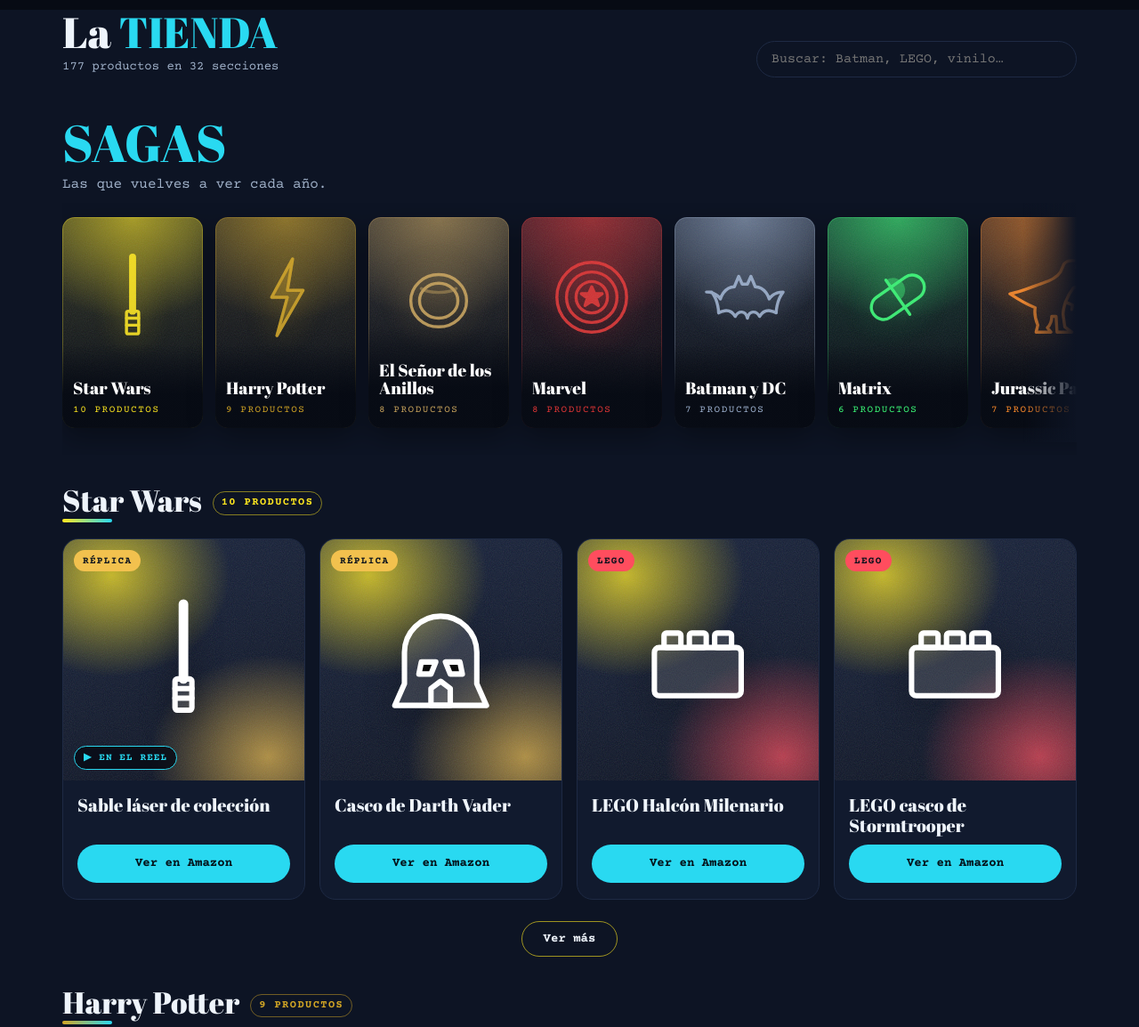
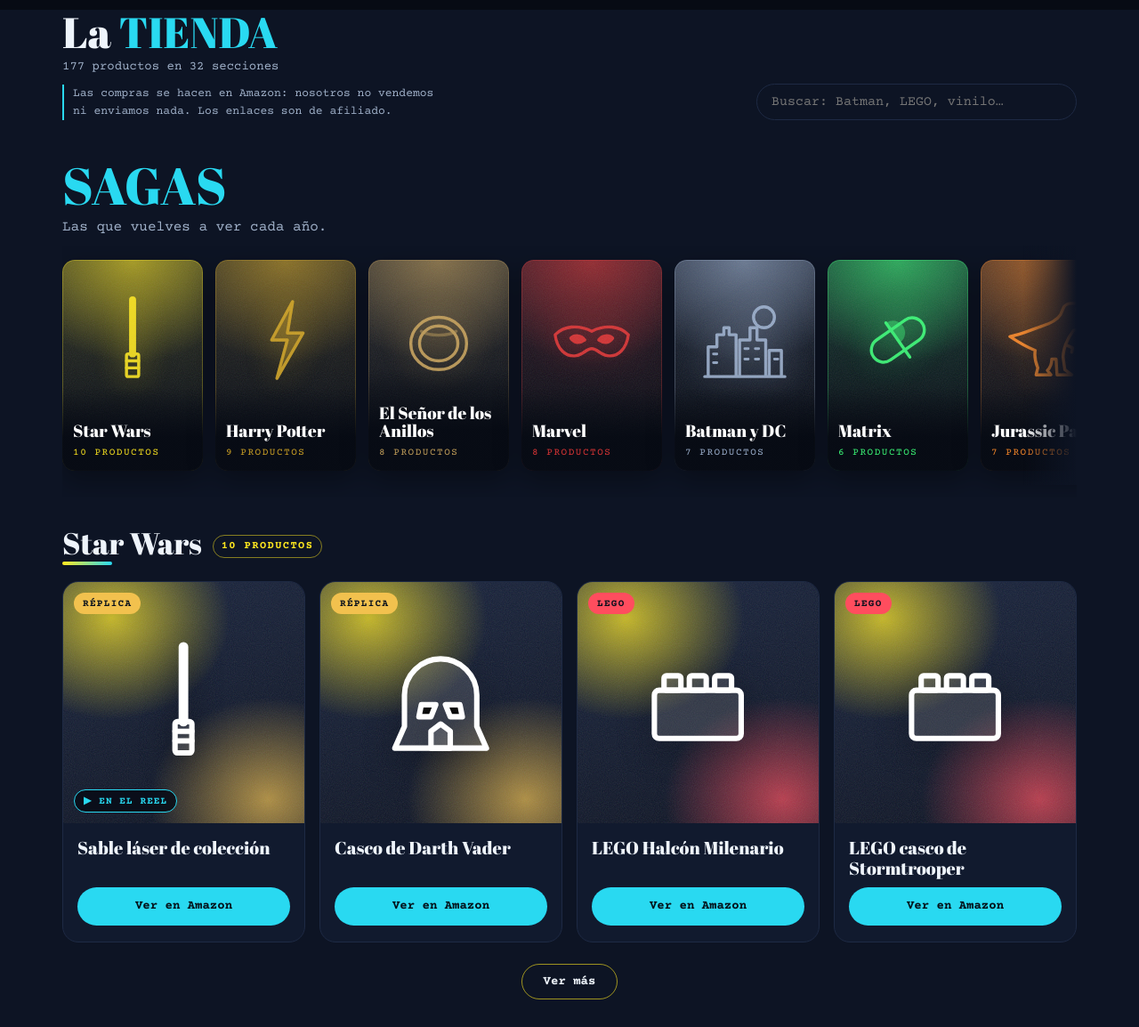
Before and after one commit to celuloidewebs/tienda, a plain HTML site: page index.html in a window 1280 px wide. Shown: the part 1379-2533 px from the top of the page at 89% size. Drawn offline with nearby package versions, Linux system fonts and the light colour scheme; a web font is replaced by a local one.

Commit message:
Letras propias, emblemas genéricos y avisos de marcas y compra
Co-Authored-By: Claude Opus 5.5 <noreply@anthropic.com>

```diff
--- a/index.html
+++ b/index.html
@@ -9,9 +9,13 @@
 <link rel="icon" type="image/png" sizes="512x512" href="icono-512.png?v=2">
 <link rel="apple-touch-icon" href="apple-touch-icon.png?v=2">
 <meta name="theme-color" content="#070b14">
-<link rel="preconnect" href="https://fonts.googleapis.com">
-<link rel="preconnect" href="https://fonts.gstatic.com" crossorigin>
-<link href="https://fonts.googleapis.com/css2?family=Abril+Fatface&family=Courier+Prime:wght@400;700&family=Dela+Gothic+One&display=swap" rel="stylesheet">
+<style>
+/* Letras servidas desde esta web (sin Google): licencia en fuentes/LICENCIA.txt */
+@font-face{font-family:"Abril Fatface";src:url("fuentes/AbrilFatface-Regular.ttf") format("truetype");font-weight:400;font-display:swap}
+@font-face{font-family:"Courier Prime";src:url("fuentes/CourierPrime-Regular.ttf") format("truetype");font-weight:400;font-display:swap}
+@font-face{font-family:"Courier Prime";src:url("fuentes/CourierPrime-Bold.ttf") format("truetype");font-weight:700;font-display:swap}
+</style>
+<link rel="preload" href="fuentes/AbrilFatface-Regular.ttf" as="font" type="font/ttf" crossorigin>
 <style>
 /* ============================================================
    CONFIGURACIÓN — lo único que hay que tocar
@@ -67,6 +71,7 @@ header.top{
   font-family:"Dela Gothic One",sans-serif;color:var(--cian);
   text-decoration:none;font-size:20px;letter-spacing:.02em;line-height:.95;
 }
+.marca img{display:block;height:auto}
 .marca small{display:block;font-size:11px;letter-spacing:.3em;color:var(--suave);font-family:"Courier Prime",monospace;margin-top:4px}
 .top nav{display:flex;gap:22px;font-size:14px}
 .top nav a{text-decoration:none;color:var(--suave)}
@@ -295,6 +300,7 @@ section{padding:70px 0}
 #resultados{display:none}
 #resultados .grid{margin-top:0}
 .cuenta{color:var(--suave);font-size:14px;margin-top:4px}
+.nota-compra{color:var(--suave);font-size:13px;margin-top:8px;padding-left:10px;border-left:2px solid var(--cian);max-width:520px}
 
 
 /* ============ Cajas de producto ============ */
@@ -439,7 +445,7 @@ footer .marca{font-size:18px}
 
 <header class="top">
   <div class="wrap">
-    <a class="marca" href="#">CELULOIDE<br>CINEMA<small>LA TIENDA</small></a>
+    <a class="marca" href="#"><img src="logo.png" alt="Celuloide Cinema" width="110" height="35"><small>LA TIENDA</small></a>
     <nav>
       <a class="red" href="https://www.instagram.com/celuloidecinema" target="_blank" rel="noopener" aria-label="Instagram"><svg viewBox="0 0 24 24" fill="none" stroke="currentColor" stroke-width="2" aria-hidden="true"><rect x="3" y="3" width="18" height="18" rx="5"/><circle cx="12" cy="12" r="4"/><circle cx="17.5" cy="6.5" r="1.2" fill="currentColor" stroke="none"/></svg><span>Instagram</span></a>
       <a class="red" href="https://www.youtube.com/@celuloidecinema" target="_blank" rel="noopener" aria-label="YouTube"><svg viewBox="0 0 24 24" fill="none" stroke="currentColor" stroke-width="2" aria-hidden="true"><rect x="2" y="5" width="20" height="14" rx="4"/><path d="M10 9l5 3-5 3z" fill="currentColor"/></svg><span>YouTube</span></a>
@@ -502,6 +508,7 @@ footer .marca{font-size:18px}
       <div>
         <h2>La <em>tienda</em></h2>
         <p class="cuenta" id="cuenta"></p>
+        <p class="nota-compra">Las compras se hacen en Amazon: nosotros no vendemos ni enviamos nada. Los enlaces son de afiliado.</p>
       </div>
       <input class="buscar" id="buscar" type="search" placeholder="Buscar: Batman, LEGO, vinilo…" aria-label="Buscar productos">
     </div>
@@ -521,9 +528,11 @@ footer .marca{font-size:18px}
 
 <footer>
   <div class="wrap">
-    <div class="marca">CELULOIDE CINEMA</div>
+    <div class="marca"><img src="logo.png" alt="Celuloide Cinema" width="140" height="45"></div>
     <p class="aviso"><b>Como Afiliado de Amazon, obtengo ingresos por las compras adscritas que cumplen los requisitos aplicables.</b>
       Los enlaces de esta página llevan a Amazon; si compras a través de ellos, a ti no te cuesta más y ayudas a que sigamos haciendo vídeos.</p>
+    <p class="aviso">Star Wars, Harry Potter, Marvel, DC y el resto de nombres de películas, series, personajes y marcas que aparecen aquí pertenecen a sus dueños. Celuloide Cinema no tiene relación con ellos ni con sus fabricantes. Los dibujos son ilustraciones propias y no son fotos de los productos.</p>
+    <p class="aviso">Esta web no usa cookies ni mide tus visitas. Amazon puede usar las suyas cuando entras en su web desde un enlace.</p>
     <p>© <span id="anio"></span> Celuloide Cinema</p>
   </div>
 </footer>
@@ -592,12 +601,13 @@ const OBJETOS = {
   idolo:`<g fill="#ffd400"><circle cx="50" cy="28" r="17"/><path d="M33 46h34l6 38H27z"/><path d="M24 84h52v8H24z"/></g><circle cx="44" cy="26" r="2.5" fill="#0b0b0b"/><circle cx="56" cy="26" r="2.5" fill="#0b0b0b"/>`,
   mochila:`<rect x="24" y="12" width="52" height="76" rx="8" fill="#c9d2dc"/><rect x="34" y="26" width="32" height="20" rx="3"/><path d="M40 60h20M40 70h20"/><path d="M76 44h12v34H76" fill="none"/><circle cx="56" cy="36" r="3" fill="#ff3b4e"/>`,
   mascara:`<path d="M50 8c-20 0-30 16-30 38 0 24 12 46 30 46s30-22 30-46C80 24 70 8 50 8z"/><path d="M32 42c4-4 12-4 14 2-4 4-10 4-14-2zM68 42c-4-4-12-4-14 2 4 4 10 4 14-2z" fill="#0b0b0b"/><path d="M44 72h12"/>`,
+  escudo:`<circle cx="50" cy="50" r="40" fill="#c9d2dc"/><circle cx="50" cy="50" r="27"/><circle cx="50" cy="50" r="12" fill="#c9d2dc"/>`,
   tabla:`<rect x="8" y="38" width="84" height="22" rx="11" fill="#ff5fa2"/><path d="M26 60v10M74 60v10"/><path d="M30 49h40" stroke="#ffd400"/>`,
 };
 // Qué dibujo lleva cada producto: el objeto si lo reconocemos, si no el emblema de la saga
 const REGLAS = [
   [/sable/,"@star-wars"],[/darth vader/,"casco"],[/iron man/,"iron"],[/varita/,"varita"],[/mapa del merodeador/,"mapa"],
-  [/anillo/,"@senor-anillos"],[/dardo|espada/,"espada"],[/guantelete/,"guante"],[/escudo/,"@marvel"],[/martillo|mjolnir/,"martillo"],
+  [/anillo/,"@senor-anillos"],[/dardo|espada/,"espada"],[/guantelete/,"guante"],[/escudo/,"escudo"],[/martillo|mjolnir/,"martillo"],
   [/batarang|batman/,"@dc"],[/gafas/,"gafas"],[/látigo/,"latigo"],[/sombrero/,"@indiana"],[/ídolo/,"idolo"],
   [/condensador/,"@regreso-futuro"],[/hoverboard/,"tabla"],[/mochila/,"mochila"],[/trampa/,"@cazafantasmas"],
   [/trono/,"@tronos"],[/máscara/,"mascara"],[/t-800/,"@terminator"],[/t-rex/,"@jurassic"],[/xenomorfo/,"@alien"],
@@ -650,26 +660,26 @@ const EMBLEMAS = {
   "star-wars":`<path d="M50 4v62" stroke-width="8"/><rect x="43" y="66" width="14" height="26" rx="2"/><path d="M43 74h14M43 82h14"/>`,
   "harry-potter":`<path d="M58 6L34 50h18L40 94l30-52H52z" fill="currentColor" opacity=".35"/><path d="M58 6L34 50h18L40 94l30-52H52z"/>`,
   "senor-anillos":`<ellipse cx="50" cy="54" rx="32" ry="30"/><ellipse cx="50" cy="54" rx="22" ry="20"/><path d="M30 40c8 6 32 6 40 0" opacity=".5"/>`,
-  "marvel":`<circle cx="50" cy="50" r="40"/><circle cx="50" cy="50" r="29"/><circle cx="50" cy="50" r="18"/><path d="M50 38l3.5 8h8.5l-7 5 2.7 8.5L50 54.5 42.3 59.5 45 51l-7-5h8.5z" fill="currentColor"/>`,
-  "dc":`<path d="M6 44c12 0 16 8 16 8s4-14 16-14l5-12 4 9h6l4-9 5 12c12 0 16 14 16 14s4-8 16-8c-8 10-8 24-8 24s-12-8-19 4c-4-7-12-7-14 2-2-9-10-9-14-2-7-12-19-4-19-4s0-14-8-24z"/>`,
+  "marvel":`<path d="M8 44c10-10 26-12 42-4 16-8 32-6 42 4-2 16-12 26-24 24-8-1-12-8-18-8s-10 7-18 8C20 70 10 60 8 44z"/><path d="M26 48c4-4 12-4 16 2-6 4-12 4-16-2zM74 48c-4-4-12-4-16 2 6 4 12 4 16-2z" fill="currentColor"/>`,
+  "dc":`<circle cx="72" cy="24" r="12"/><path d="M4 92h92M8 92V58h10V44h8v-8h6v8h8v48M44 92V50h12V36h8v14h10v42M78 92V62h14v30"/><path d="M14 66h4M14 76h4M50 60h4M50 72h4M62 60h4M62 72h4M84 72h4" stroke-width="3"/>`,
   "matrix":`<rect x="16" y="36" width="68" height="28" rx="14" transform="rotate(-35 50 50)"/><path d="M50 26v48" transform="rotate(-35 50 50)"/><path d="M50 26a14 14 0 0 1 0 28" transform="rotate(-35 50 50)" fill="currentColor" opacity=".45" stroke="none"/>`,
   "jurassic":`<path d="M3 46C16 44 28 38 40 34C50 31 57 27 61 21L65 12C67 9 70 8 74 8H89C94 8 97 11 97 16V23L82 25V29L94 30L92 36L76 39C72 44 69 50 67 55C65 61 64 65 64 70L66 84L74 90H57L56 72H51C51 78 49 82 46 85L50 90H33L35 82C32 75 31 68 32 62C22 58 12 52 3 46Z"/><path d="M68 56l7 3-1 5" fill="none"/><circle cx="80" cy="15" r="2.6" fill="currentColor" stroke="none"/>`,
   "indiana":`<path d="M8 64c10 8 74 8 84 0-6-4-14-6-20-6l-2-22c-2-10-38-10-40 0l-2 22c-6 0-14 2-20 6z"/><path d="M30 52c12 4 28 4 40 0"/>`,
   "regreso-futuro":`<path d="M50 50V14M50 50L18 82M50 50l32 32"/><circle cx="50" cy="14" r="7"/><circle cx="18" cy="82" r="7"/><circle cx="82" cy="82" r="7"/><circle cx="50" cy="50" r="5" fill="currentColor"/>`,
   "alien":`<path d="M50 8c-20 0-30 26-30 46 0 22 14 38 30 38s30-16 30-38C80 34 70 8 50 8z"/><path d="M38 30c4 8 20 8 24 0M30 52c10-4 30-4 40 0" opacity=".6"/>`,
   "terminator":`<path d="M14 40c0-18 16-30 36-30s36 12 36 30v16l-10 10v18H24V66L14 56z"/><circle cx="35" cy="44" r="7" fill="currentColor" opacity=".9"/><circle cx="65" cy="44" r="7"/><path d="M34 72h32M40 72v12M50 72v12M60 72v12"/>`,
-  "pixar":`<path d="M24 88h36M42 88V70l-14-22 22-24"/><path d="M50 24l26 8-8 22-26-8z"/><circle cx="42" cy="70" r="3" fill="currentColor"/>`,
-  "ghibli":`<path d="M30 30l-6-20 16 14M70 30l6-20-16 14"/><path d="M20 60c0-22 13-34 30-34s30 12 30 34c0 18-13 30-30 30S20 78 20 60z"/><circle cx="38" cy="48" r="5"/><circle cx="62" cy="48" r="5"/><path d="M34 70c5 4 27 4 32 0M44 64l6-4 6 4" opacity=".7"/>`,
-  "cazafantasmas":`<circle cx="50" cy="50" r="40"/><path d="M36 74V46a14 14 0 0 1 28 0v28l-5-5-4 5-5-5-5 5-4-5z"/><circle cx="45" cy="46" r="2.5" fill="currentColor"/><circle cx="55" cy="46" r="2.5" fill="currentColor"/><path d="M22 22l56 56" stroke-width="6"/>`,
+  "pixar":`<path d="M50 6c14 12 18 30 14 52H36C32 36 36 18 50 6z"/><circle cx="50" cy="32" r="7"/><path d="M36 50l-12 16v10l14-8M64 50l12 16v10l-14-8"/><path d="M42 62l8 24 8-24" opacity=".75"/>`,
+  "ghibli":`<path d="M12 50a38 38 0 0 1 76 0c-6-6-13-6-19 0-6-6-13-6-19 0-6-6-13-6-19 0-6-6-13-6-19 0z"/><path d="M50 50v30a8 8 0 0 1-16 0" fill="none"/><path d="M18 64l-4 8M84 64l-4 8M26 80l-3 6M76 80l-3 6" opacity=".7"/>`,
+  "cazafantasmas":`<path d="M26 90V46a24 24 0 0 1 48 0v44l-8-8-8 8-8-8-8 8-8-8z"/><circle cx="41" cy="46" r="4" fill="currentColor"/><circle cx="59" cy="46" r="4" fill="currentColor"/><ellipse cx="50" cy="62" rx="5" ry="7"/>`,
   "bond":`<path d="M6 46h52l6-8h22v10h-8v6H64l-4 18H46l2-18H6z"/><path d="M58 54l-4 8"/>`,
   "dune":`<circle cx="66" cy="32" r="14"/><path d="M6 72c16-14 28-14 44 0s28 14 44 0M6 88c16-10 28-10 44 0s28 10 44 0"/>`,
-  "padrino":`<path d="M30 92V60l-6-14 8-4 6 10V30l6-2 2 22V20l6-2 2 30V26l6 2v26l4-14 6 2-4 26c-2 10-8 16-12 18v6"/><path d="M32 4v34M44 4v24M56 4v14M66 4v20" opacity=".5" stroke-width="1.5"/>`,
-  "hitchcock":`<path d="M36 90c-4-14 2-22 6-26l-12-6c-4-2-4-8 2-10l4-2c-4-8-4-18 4-26 10-10 34-10 40 6 4 10 0 22-6 30v34"/>`,
+  "padrino":`<path d="M50 50c-14 0-20-10-18-22 6 2 10 6 12 10 0-10 4-18 6-22 2 4 6 12 6 22 2-4 6-8 12-10 2 12-4 22-18 22z"/><path d="M50 50v42" fill="none"/><path d="M50 72c-8-2-14-8-16-14 8 0 14 4 16 10zM50 80c8-2 14-8 16-14-8 0-14 4-16 10z"/>`,
+  "hitchcock":`<path d="M4 50c14-4 24 0 32 8 4-16 16-30 34-34-6 12-8 22-6 30 8-4 18-4 30 2-12 6-22 8-30 6-6 12-18 20-34 18 6-6 8-12 8-18-10 2-22-2-34-12z"/><circle cx="72" cy="52" r="2.5" fill="currentColor"/>`,
   "kubrick":`<circle cx="50" cy="50" r="40"/><circle cx="50" cy="50" r="26"/><circle cx="50" cy="50" r="12" fill="currentColor" opacity=".85"/><circle cx="46" cy="46" r="3" fill="#fff" stroke="none"/>`,
   "tarantino":`<rect x="12" y="34" width="76" height="50" rx="5"/><path d="M38 34v-8h24v8M12 52h76"/><path d="M50 52l-14 28M50 52l14 28M50 52v30" opacity=".5"/>`,
   "spielberg":`<path d="M10 74c14 0 18-6 26-12 6-26 20-42 34-46-6 16-6 34 2 52 6 4 12 6 18 6"/><path d="M6 86c10-6 20-6 30 0s20 6 30 0 20-6 30 0" opacity=".7"/>`,
   "terror":`<path d="M70 10L26 74l-6 18 16-10 44-64z"/><path d="M60 24l10 6M26 74l10 8"/><path d="M76 66c0 6-4 10-4 14a4 4 0 0 0 8 0c0-4-4-8-4-14z" fill="currentColor" opacity=".8"/>`,
-  "cine-clasico":`<circle cx="50" cy="16" r="9"/><path d="M42 30h16l-2 10 4 4-4 18 2 18H42l2-18-4-18 4-4z"/><path d="M34 86h32v8H34z"/>`,
+  "cine-clasico":`<circle cx="50" cy="50" r="40"/><circle cx="50" cy="50" r="7"/><circle cx="50" cy="25" r="9"/><circle cx="50" cy="75" r="9"/><circle cx="25" cy="50" r="9"/><circle cx="75" cy="50" r="9"/>`,
   "simpson":`<circle cx="50" cy="50" r="38"/><circle cx="50" cy="50" r="14"/><g stroke-width="5" opacity=".9"><path d="M30 30l4 4M66 28l-3 5M72 56l-5-1M36 70l3-4M56 74l-1-5M24 52l5 0"/></g>`,
   "stranger":`<path d="M8 30c14 8 28 8 42 0s28-8 42 0"/><g fill="currentColor"><circle cx="16" cy="36" r="4"/><circle cx="32" cy="40" r="4" opacity=".6"/><circle cx="50" cy="38" r="4"/><circle cx="68" cy="40" r="4" opacity=".6"/><circle cx="84" cy="36" r="4"/></g><path d="M26 82l10-24h18l8 24M18 82a10 10 0 1 0 0-1M82 82a10 10 0 1 0 0-1M54 58l6-8h8"/>`,
   "tronos":`<path d="M14 76L8 28l22 18 20-28 20 28 22-18-6 48z"/><path d="M14 86h72"/><circle cx="50" cy="56" r="5" fill="currentColor"/>`,
```
Also changed, not shown: fuentes/AbrilFatface-Regular.ttf (added), fuentes/CourierPrime-Bold.ttf (added), fuentes/CourierPrime-Regular.ttf (added), fuentes/LICENCIA.txt (added), logo.png (added).
